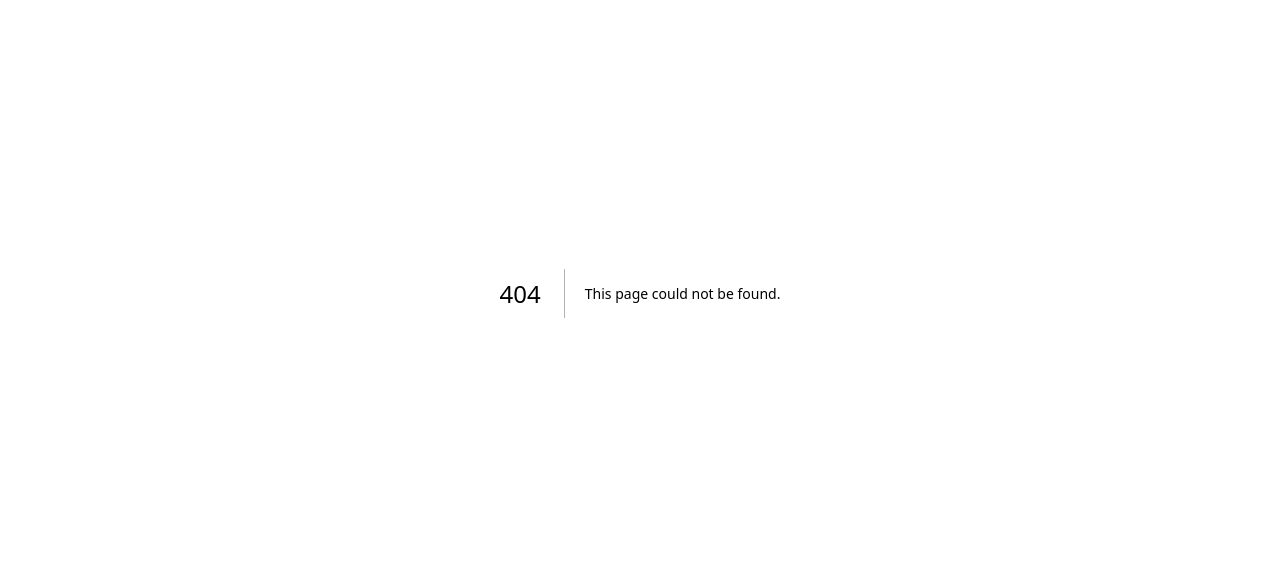
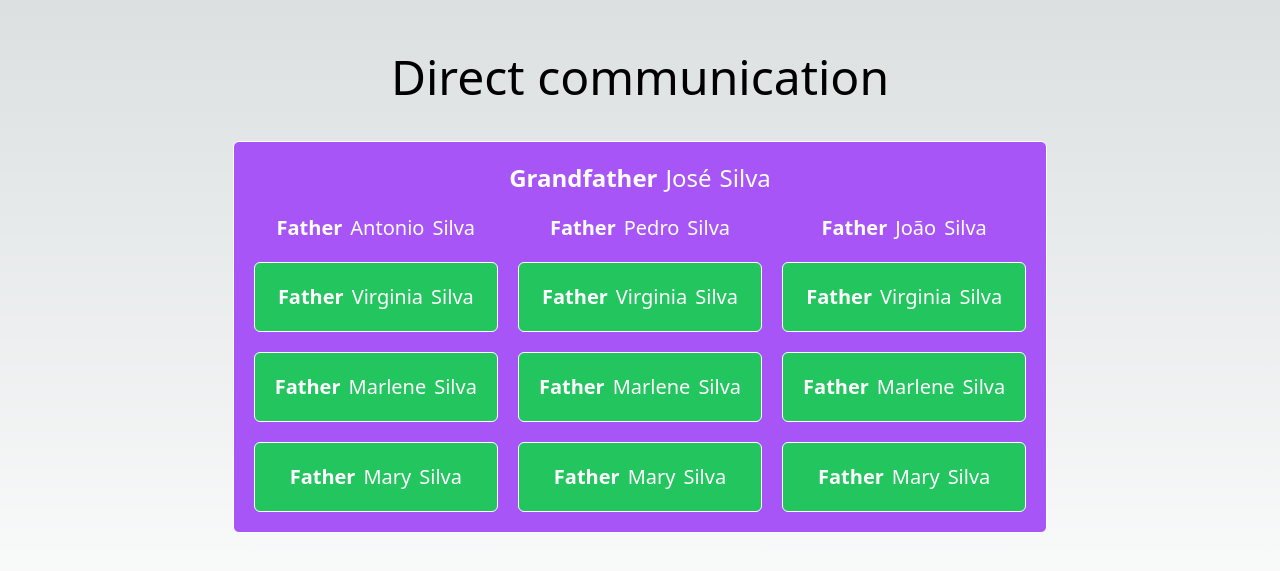
Before and after one commit to macindex/Intensivo-de-React-e-NextJS-2023, a Next.js app in the folder initial-app2/: page /communication/direct in a window 1280 px wide. Before the commit this address had no page. Shown: the part 107-678 px from the top of the page. Built offline with nearby package versions, Linux system fonts and the light colour scheme.

Commit message:
direct communication

```diff
--- /dev/null
+++ b/initial-app2/src/components/communication/direct/Father.tsx
@@ -0,0 +1,23 @@
+import Son from "./Son";
+
+interface FatherProps {
+    name: string
+    lastname: string
+}
+
+export default function Father (props: FatherProps){
+    return (
+        <div className={`
+        flex flex-col gap-5
+        `}>
+            <div className="flex justify-center gap-2 text-xl">
+                <span className="font-black">Father</span>
+                <span>{props.name}</span>
+                <span>{props.lastname}</span>
+            </div>
+            <Son name="Virginia" lastname={props.lastname} />
+            <Son name="Marlene" lastname={props.lastname} />
+            <Son name="Mary" lastname={props.lastname} />
+        </div>
+    )
+}
--- /dev/null
+++ b/initial-app2/src/components/communication/direct/Grandfather.tsx
@@ -0,0 +1,25 @@
+import Father from "./Father";
+
+interface GrandfatherProps {
+    name: string
+    lastname: string
+}
+
+export default function Grandfather(props: GrandfatherProps){
+    return (
+        <div className="flex flex-col
+        gap-5 p-5 rounded-md bg-purple-500 text-white border border-white
+        ">
+            <div className="flex justify-center gap-2 text-2xl">
+                <span className="font-black">Grandfather</span>
+                <span>{props.name}</span>
+                <span>{props.lastname}</span>
+            </div>
+            <div className="flex gap-5">
+            <Father name="Antonio" lastname={props.lastname} />
+            <Father name="Pedro" lastname={props.lastname} />
+            <Father name="João" lastname={props.lastname} />
+            </div>
+        </div>
+    )
+}
--- /dev/null
+++ b/initial-app2/src/components/communication/direct/Son.tsx
@@ -0,0 +1,20 @@
+
+interface SonProps {
+    name: string
+    lastname: string
+}
+
+export default function Son(props: SonProps){
+    return (
+        <div className={`
+        flex justify-center items-center bg-green-500 rounded-md p-5 border border-white
+        `}>
+        <div className="flex justify-center gap-2 text-xl">
+                <span className="font-black">Father</span>
+                <span>{props.name}</span>
+                <span>{props.lastname}</span>
+            </div>
+        </div>
+
+    )
+}
--- /dev/null
+++ b/initial-app2/src/pages/communication/direct.tsx
@@ -0,0 +1,10 @@
+import Grandfather from "@/components/communication/direct/Grandfather";
+
+export default function DirectPage() {
+    return(
+        <div className="flex flex-col justify-center items-center h-screen">
+        <h1 className="text-5xl mb-10">Direct communication</h1>
+        <Grandfather name="José" lastname="Silva" />
+        </div>
+    );
+}
```
